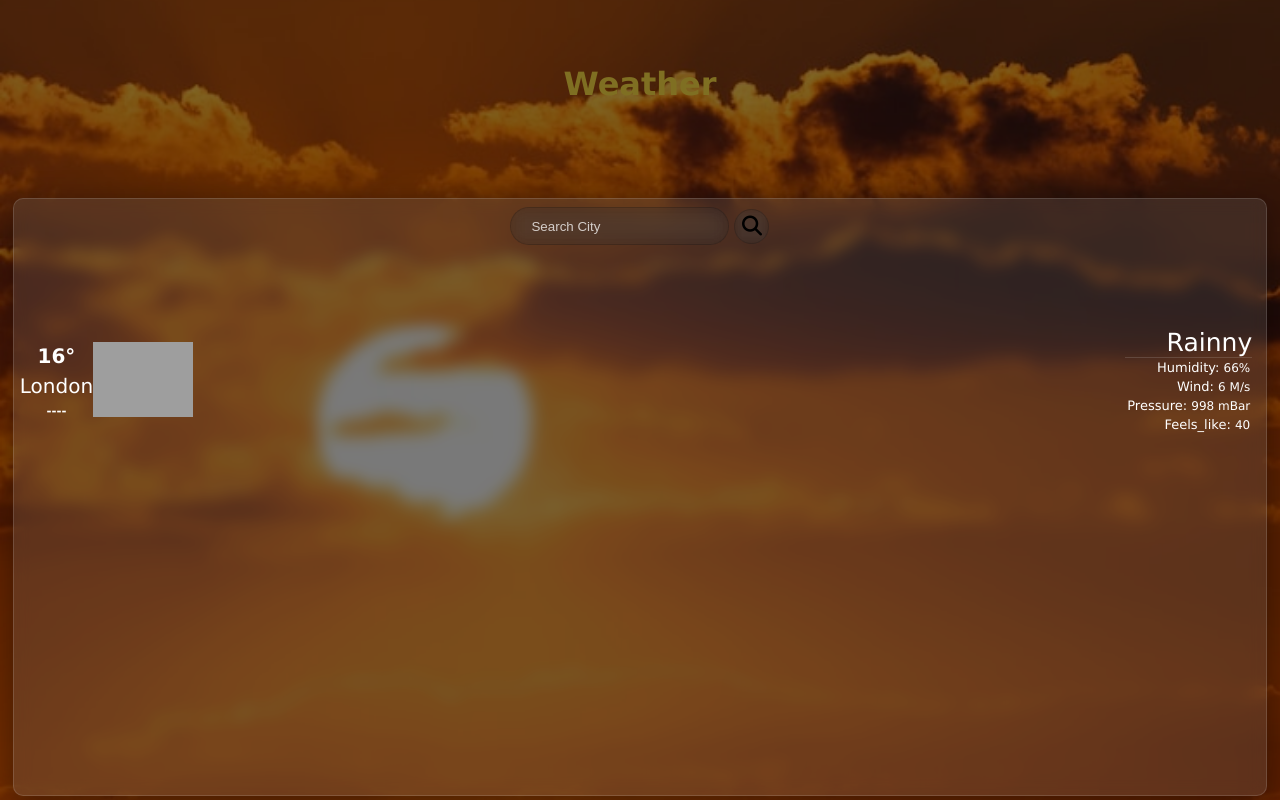
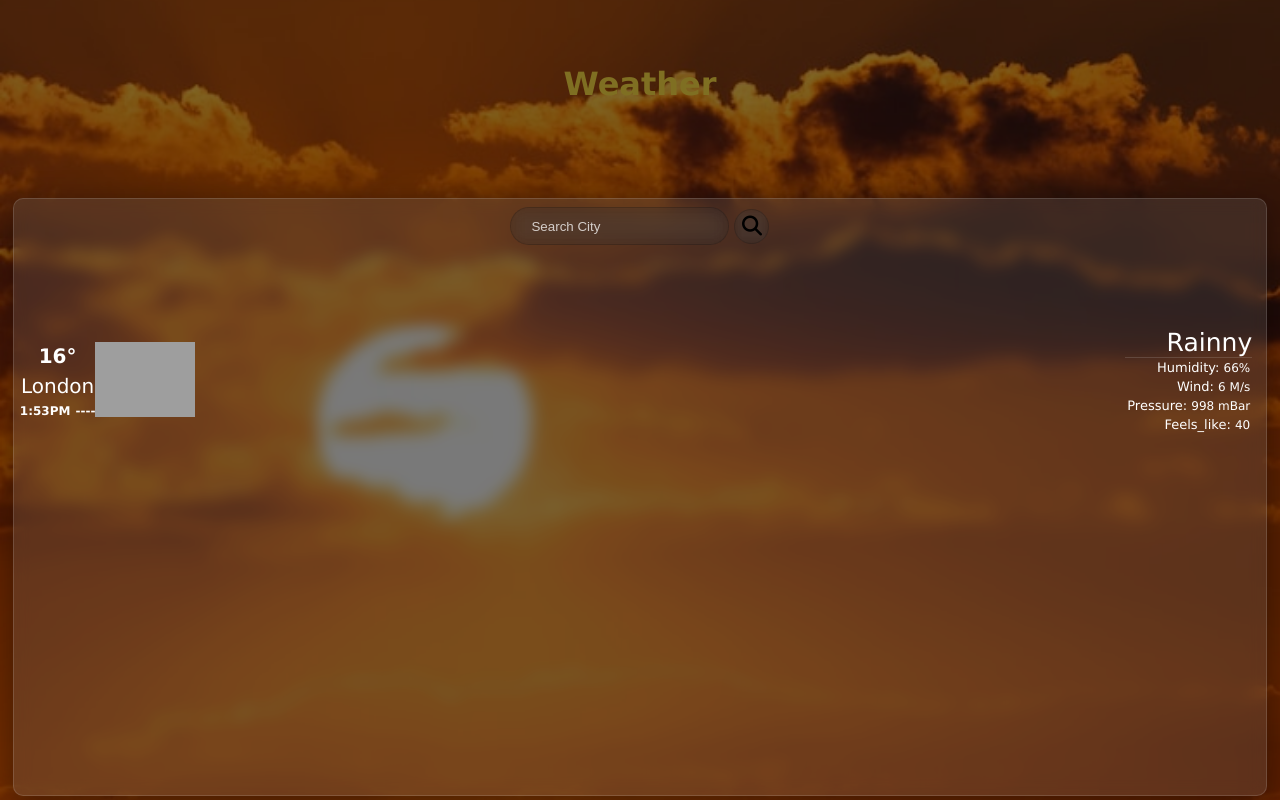
Before and after one commit to Ujjwal21kaushik/weather, a plain HTML site: page index.html in a window 1280 px wide. Drawn offline with nearby package versions, Linux system fonts and the light colour scheme; no server answers; grey boxes are pictures that could not be loaded.

Commit message:
Update index.html

```diff
--- a/index.html
+++ b/index.html
@@ -37,7 +37,7 @@
             <div class="city-info">
               <h3 class="temp-in">16&deg;</h3>
               <h2 class="city-name">London</h2>
-<!--               <span class="time">12:00</span> -->
+              <span class="time">12:00</span>
               <span class="date">----</span>
             </div>
             <div class="img">
```
